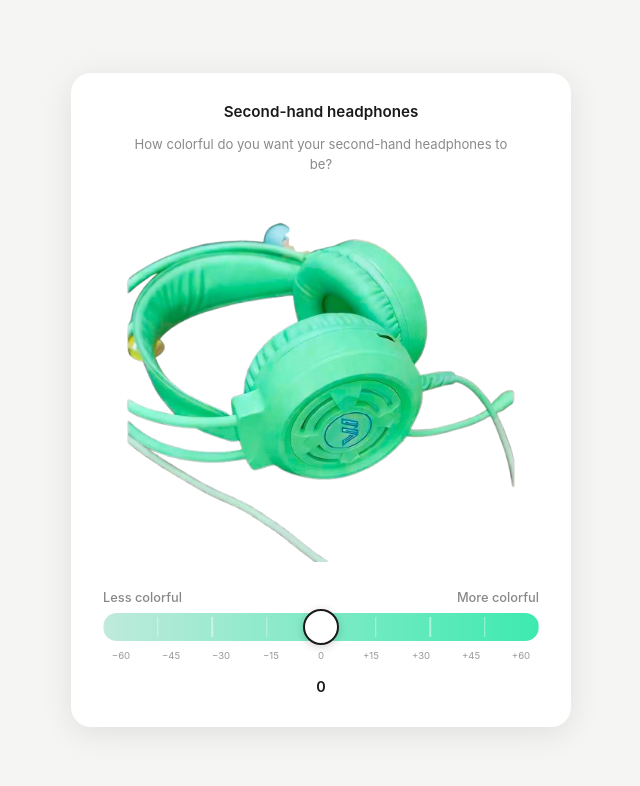
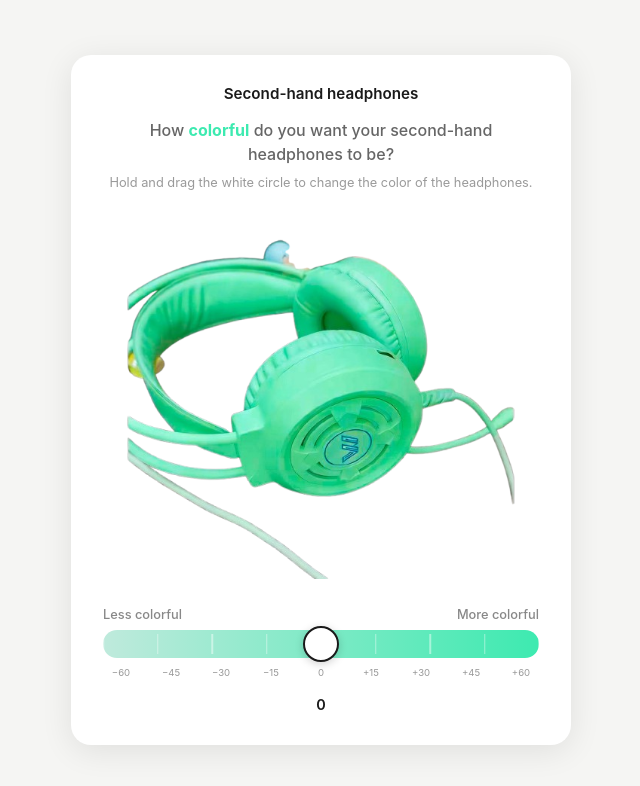
Before and after one commit to yyou-lab/secondhandheadphones, a plain HTML site: page index.html in a window 1280 px wide. Shown: the whole page, without its empty margins (319-959 px from the left). Drawn offline with Linux system fonts and the light colour scheme.

Commit message:
Update index.html

```diff
--- a/index.html
+++ b/index.html
@@ -30,16 +30,26 @@
     color: #1a1a1a;
     line-height: 1.5;
   }
- .sub-description {
-  margin-top: -0.5rem;
-  margin-bottom: 1.5rem;
+.sub-description {
   text-align: center;
-  font-size: 0.82rem;
-  color: #8a8a8a;
+  font-size: 1rem;
+  color: #666;
   line-height: 1.5;
   max-width: 90%;
-  margin-left: auto;
-  margin-right: auto;
+  margin: -0.5rem auto 0.5rem auto;
+  font-weight: 500;
+}
+
+.sub-description strong {
+  color: #3deab0;
+  font-weight: 700;
+}
+ .drag-instruction {
+  text-align: center;
+  font-size: 0.8rem;
+  color: #9a9a9a;
+  margin-bottom: 1.5rem;
+  line-height: 1.4;
 }
   .image-wrap {
     position: relative;
@@ -141,7 +151,11 @@
 
  <div class="description">Second-hand headphones</div>
 <div class="sub-description">
-  How colorful do you want your second-hand headphones to be?
+  How <strong>colorful</strong> do you want your second-hand headphones to be?
+</div>
+
+<div class="drag-instruction">
+  Hold and drag the white circle to change the color of the headphones.
 </div>
 
     <div class="image-wrap">
```
